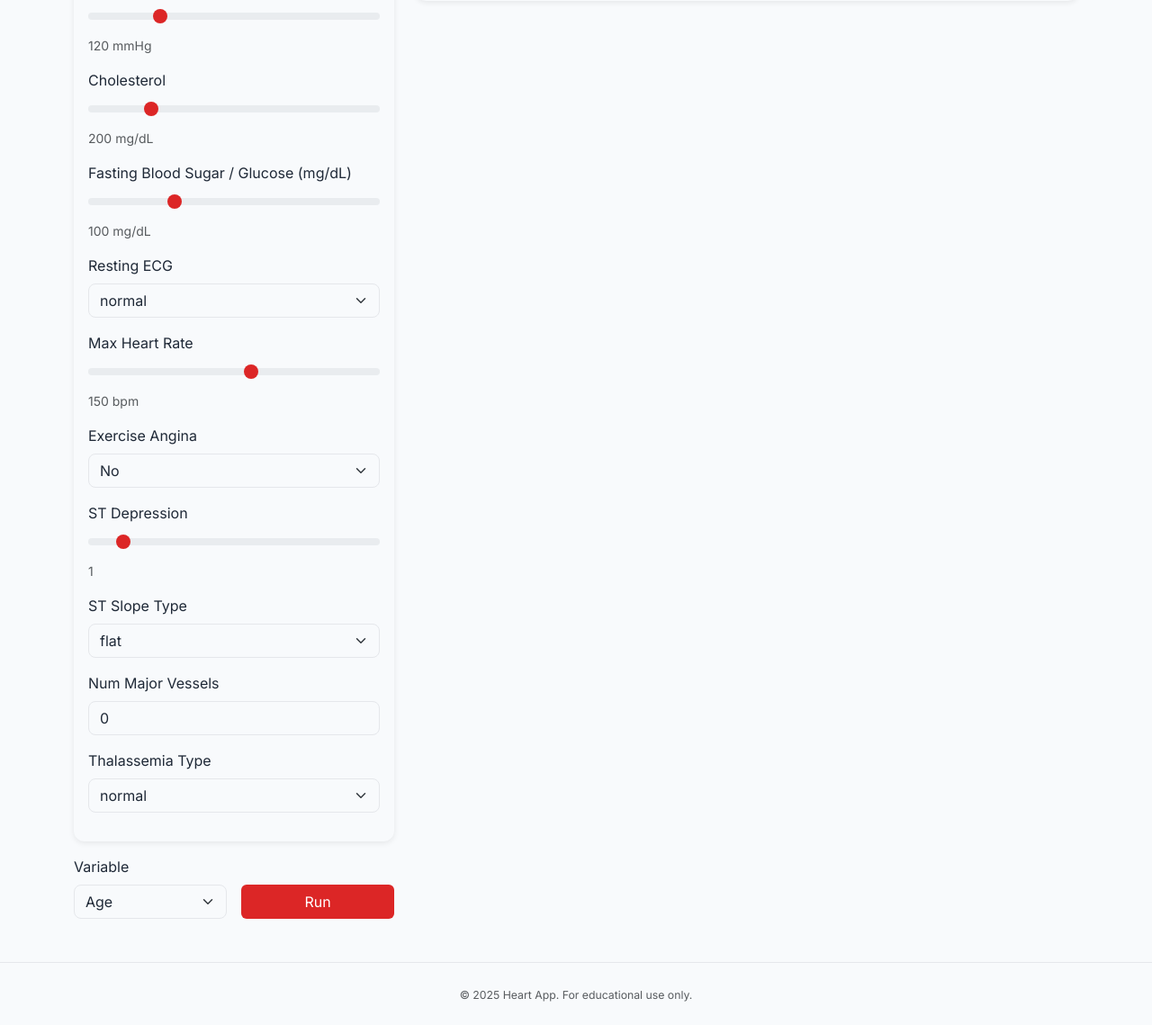
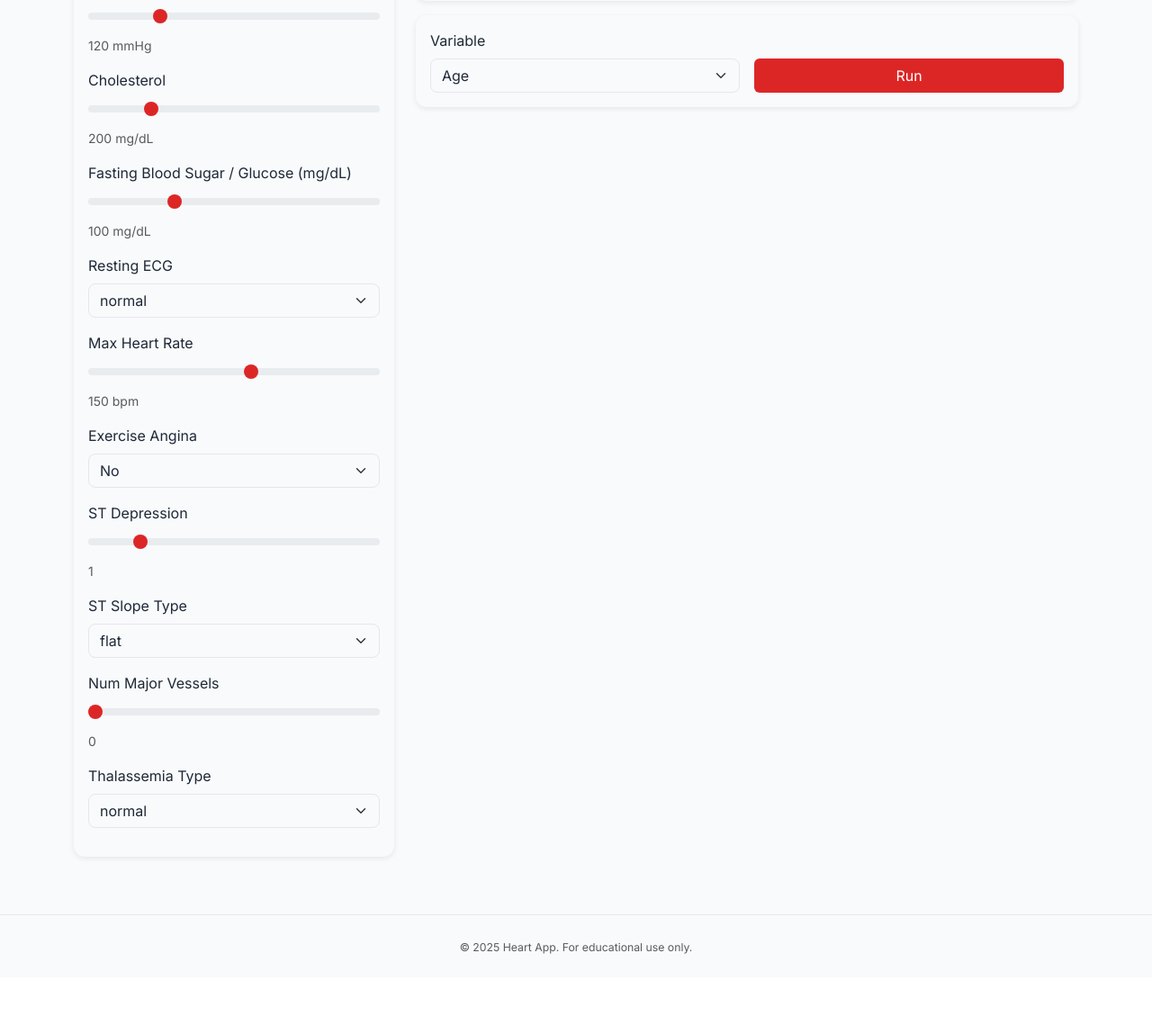
Before and after one commit to rasikasrimal/Heartlytics, a Flask app: page /simulations/ in a window 1280 px wide. Shown: the part 582-1721 px from the top of the page at 90% size. After the commit the page ends 1642 px from the top, so only its background shows below. Run offline with Flask 3, Linux system fonts and the light colour scheme; a user stored in the database is signed in; data comes from the database, SQL or seed files in the repository; some libraries are stand-ins or nearby versions.

Commit message:
Relocate variable controls and refine slider ranges

```diff
--- a/simulations/routes.py
+++ b/simulations/routes.py
@@ -80,7 +80,8 @@ def _run_simulation(form: dict, defaults: dict):
         "cholesterol": (100, 600),
         "fasting_blood_sugar": (60, 200),
         "max_heart_rate_achieved": (60, 220),
-        "st_depression": (0, 10),
+        "st_depression": (0, 6.2),
+        "num_major_vessels": (0, 3),
     }
 
     try:
@@ -97,6 +98,8 @@ def _run_simulation(form: dict, defaults: dict):
             "resting_blood_pressure": "Resting Blood Pressure (systolic mmHg)",
             "fasting_blood_sugar": "Fasting Blood Sugar / Glucose (mg/dL)",
             "max_heart_rate_achieved": "Max Heart Rate Achieved (bpm)",
+            "st_depression": "ST Depression",
+            "num_major_vessels": "Num Major Vessels",
         }
         current = simulate_angina_sensitivity(
             model, baseline, variable, [baseline[variable]]
--- a/simulations/templates/simulations/index.html
+++ b/simulations/templates/simulations/index.html
@@ -77,7 +77,7 @@
           </div>
           <div class="mb-3">
             <label class="form-label">ST Depression</label>
-            <input type="range" step="0.1" class="form-range" name="st_depression" id="st_dep" min="0" max="10" value="{{ baseline.st_depression }}">
+            <input type="range" step="0.1" class="form-range" name="st_depression" id="st_dep" min="0" max="6.2" value="{{ baseline.st_depression }}">
             <div class="form-text"><span id="st_dep-value">{{ baseline.st_depression }}</span></div>
           </div>
           <div class="mb-3">
@@ -91,7 +91,8 @@
           </div>
           <div class="mb-3">
             <label class="form-label">Num Major Vessels</label>
-            <input type="number" class="form-control" name="num_major_vessels" value="{{ baseline.num_major_vessels }}">
+            <input type="range" class="form-range" name="num_major_vessels" id="nmv" min="0" max="3" step="1" value="{{ baseline.num_major_vessels }}">
+            <div class="form-text"><span id="nmv-value">{{ baseline.num_major_vessels }}</span></div>
           </div>
           <div class="mb-3">
             <label class="form-label">Thalassemia Type</label>
@@ -105,6 +106,19 @@
         </div>
       </div>
 
+    </form>
+  </div>
+  <div class="col-lg-8 col-md-7">
+    <div class="card mb-3">
+      <div class="card-body" id="prediction"></div>
+    </div>
+    <div class="card">
+      <div class="card-body">
+        <div id="exercise-angina-chart" style="height:350px;"></div>
+      </div>
+    </div>
+    <div class="card mt-3">
+      <div class="card-body">
         <div class="row g-3 align-items-end">
           <div class="col-md-6">
             <label class="form-label">Variable</label>
@@ -120,15 +134,6 @@
             <button class="btn btn-brand w-100" id="run-sim">Run</button>
           </div>
         </div>
-    </form>
-  </div>
-  <div class="col-lg-8 col-md-7">
-    <div class="card mb-3">
-      <div class="card-body" id="prediction"></div>
-    </div>
-    <div class="card">
-      <div class="card-body">
-        <div id="exercise-angina-chart" style="height:350px;"></div>
       </div>
     </div>
   </div>
--- a/static/js/simulations.js
+++ b/static/js/simulations.js
@@ -1,7 +1,11 @@
 document.addEventListener('DOMContentLoaded', () => {
   const runBtn = document.getElementById('run-sim');
   const form = document.getElementById('sim-form');
-  const inputs = form.querySelectorAll('input, select');
+  const variableSelect = document.getElementById('variable');
+  const inputs = [...form.querySelectorAll('input, select')];
+  if (variableSelect) {
+    inputs.push(variableSelect);
+  }
   let initialized = false;
 
   function updateSliderValue(id) {
@@ -12,7 +16,7 @@ document.addEventListener('DOMContentLoaded', () => {
     }
   }
 
-  ['age', 'bp', 'chol', 'fbs', 'mhr', 'st_dep'].forEach(id => {
+  ['age', 'bp', 'chol', 'fbs', 'mhr', 'st_dep', 'nmv'].forEach(id => {
     updateSliderValue(id);
     const el = document.getElementById(id);
     if (el) {
@@ -22,6 +26,9 @@ document.addEventListener('DOMContentLoaded', () => {
 
   function fetchSimulation() {
     const formData = new FormData(form);
+    if (variableSelect) {
+      formData.append('variable', variableSelect.value);
+    }
     return fetch('/simulations/run', {
       method: 'POST',
       body: formData
```
Lines whose indentation alone changed are shown as unchanged.
